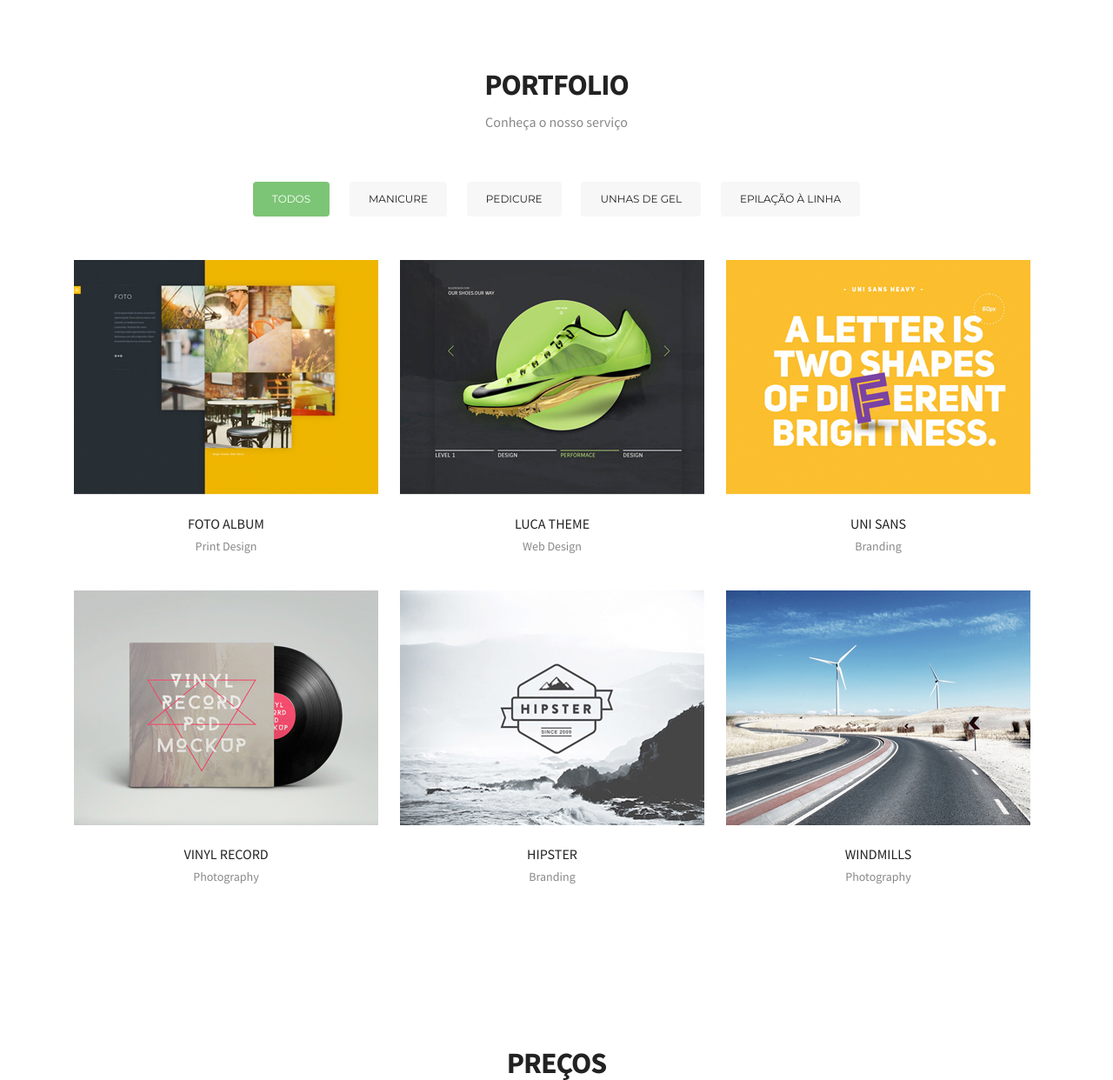
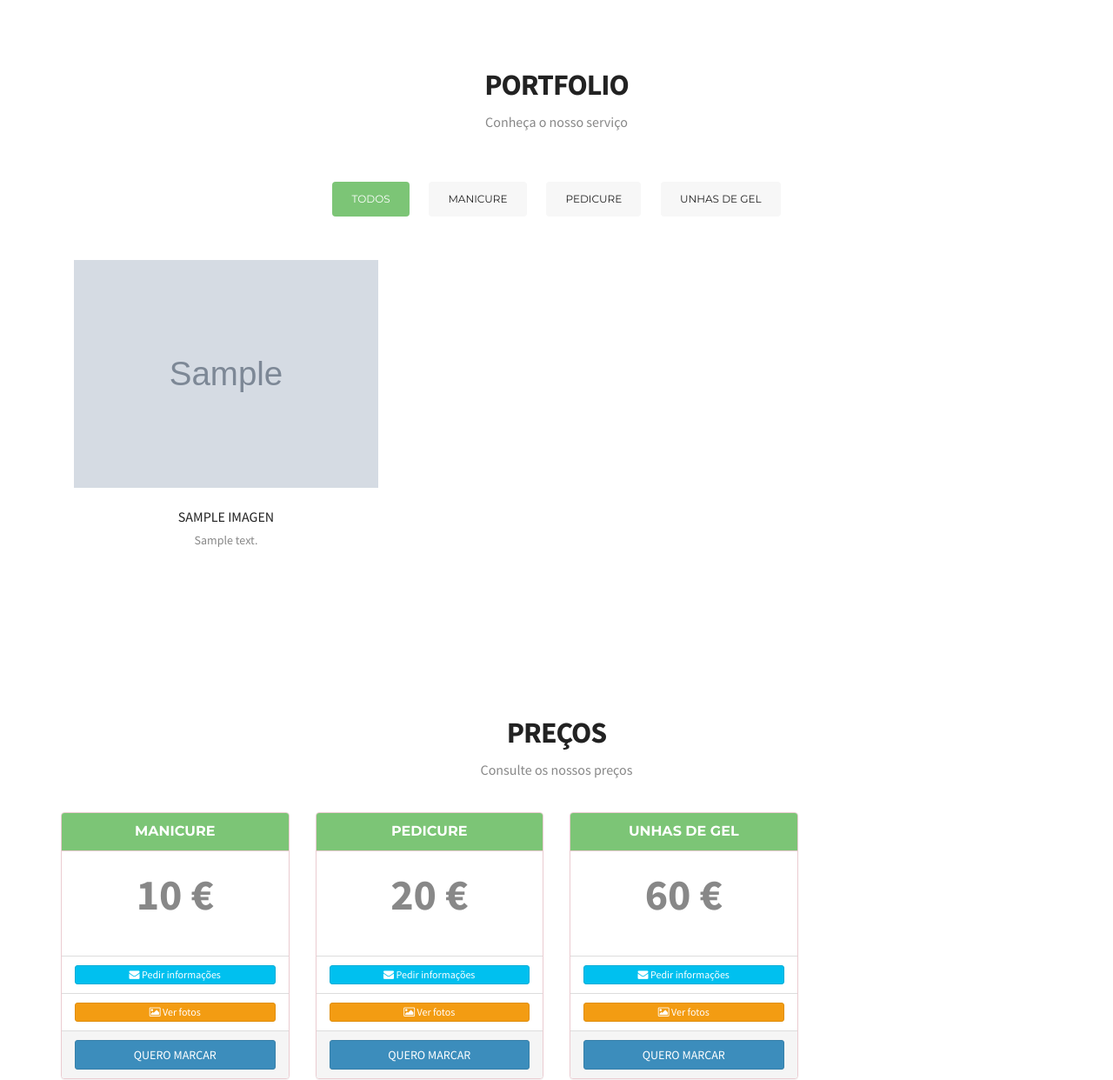
Before and after one commit to God9ps/salao, a PHP site: page / in a window 1280 px wide. Shown: the part 2400-3642 px from the top of the page at 87% size. Run offline with PHP 8.4, Linux system fonts and the light colour scheme; data comes from the database, SQL or seed files in the repository; tables that the repository leaves empty or names only in its code hold one stand-in row (values such as "Sample post"); grey boxes marked "Sample" are stand-in pictures.

Commit message:
Foi criada tabela de imagens e foi tornada dinâmica a página principal do site.

```diff
--- a/site/index.php
+++ b/site/index.php
@@ -38,8 +38,13 @@ if (empty ($_REQUEST ['pagina'])) {
         } else {
             $('.btnMarcacao').fadeOut();
         }
+        if($(window).scrollTop() + $(window).height() == $(document).height()) {
+            $('.btnMarcacao').fadeOut();
+        }
 
     });
+
+
 
     $(document).ready(function(e) {
         $('#test').scrollToFixed();
--- a/site/main.php
+++ b/site/main.php
@@ -1,7 +1,9 @@
 <?php
 include_once '../bd/BdMySQL.class.php';
 include_once '../bd/Servicos.class.php';
+include_once '../bd/Imagens.class.php';
 
+$rsImagem = new Imagem();
 $servico = new Servico();
 ?>
 
@@ -69,68 +71,26 @@ $servico = new Servico();
                             </div>
                             <!--/row-->
                         </div>
-                        <!--/item-->
-                        <div class="item">
-                            <div class="row">
-                                <div class="col-lg-12 col-md-12 col-sm-12 col-xs-12"><a href="#x"><img
-                                            src="img/carousel/img2.jpg" alt="Image" class="img-responsive"></a>
-                                </div>
 
-                            </div>
-                            <!--/row-->
-                        </div>
-                        <!--/item-->
-                        <div class="item">
-                            <div class="row">
+                        <?php
 
-                                <div class="col-lg-12 col-md-12 col-sm-12 col-xs-12"><a href="#x"><img
-                                            src="img/carousel/img3.jpg" alt="Image" class="img-responsive"></a>
-                                </div>
+                        $arrayImagem = $rsImagem->listarImagens();
+                        while ($rowImagem = $arrayImagem->fetch(PDO::FETCH_ASSOC)) {
 
-                            </div>
-                            <!--/row-->
-                        </div>
-                        <div class="item">
-                            <div class="row">
+                            echo "<div class='item'>";
+                            echo "<div class='row'>";
+                            echo "<div class='col-lg-12 col-md-12 col-sm-12 col-xs-12'>";
+                            echo "<a href='#'><img src='../img/{$rowImagem['imagem']}' alt='{$rowImagem['titulo']}' class='img-responsive'></a>";
+                            echo "</div>";
+                            echo "</div>";
+                            echo "</div>";
 
-                                <div class="col-lg-12 col-md-12 col-sm-12 col-xs-12"><a href="#x"><img
-                                            src="img/carousel/img4.jpg" alt="Image" class="img-responsive"></a>
-                                </div>
 
-                            </div>
-                            <!--/row-->
-                        </div>
+                        }
+                        ?>
 
-                        <div class="item">
-                            <div class="row">
 
-                                <div class="col-lg-12 col-md-12 col-sm-12 col-xs-12"><a href="#x"><img
-                                            src="img/carousel/img6.jpg" alt="Image" class="img-responsive"></a>
-                                </div>
 
-                            </div>
-                            <!--/row-->
-                        </div>
-                        <div class="item">
-                            <div class="row">
-
-                                <div class="col-lg-12 col-md-12 col-sm-12 col-xs-12"><a href="#x"><img
-                                            src="img/carousel/img7.jpg" alt="Image" class="img-responsive"></a>
-                                </div>
-
-                            </div>
-                            <!--/row-->
-                        </div>
-                        <div class="item">
-                            <div class="row">
-
-                                <div class="col-lg-12 col-md-12 col-sm-12 col-xs-12"><a href="#x"><img
-                                            src="img/carousel/img8.jpg" alt="Image" class="img-responsive"></a>
-                                </div>
-
-                            </div>
-                            <!--/row-->
-                        </div>
                     </div>
                 </div>
             </div>
@@ -191,45 +151,33 @@ $servico = new Servico();
         <div class="portfolioFilter">
             <ul class="Portfolio-nav wow fadeIn delay-02s">
                 <li><a href="#" data-filter="*" class="current">Todos</a></li>
-                <li><a href="#" data-filter=".branding">Manicure</a></li>
-                <li><a href="#" data-filter=".webdesign">Pedicure</a></li>
-                <li><a href="#" data-filter=".printdesign">Unhas de Gel</a></li>
-                <li><a href="#" data-filter=".photography">Epilação à linha</a></li>
+                <?php
+                    $array = $servico->listarServicos();
+                    while ($row = $array->fetch(PDO::FETCH_ASSOC)) {
+                        echo "<li><a href='#' data-filter='.{$row['id']}'>{$row['servico']}</a> </li>";
+                    }
+                ?>
             </ul>
         </div>
+    </div>
 
-    </div>
     <div class="portfolioContainer wow fadeInUp delay-04s">
-        <div class=" Portfolio-box printdesign">
-            <a href="#"><img src="img/Portfolio-pic1.jpg" alt=""></a>
-            <h3>Foto Album</h3>
-            <p>Print Design</p>
-        </div>
-        <div class="Portfolio-box webdesign">
-            <a href="#"><img src="img/Portfolio-pic2.jpg" alt=""></a>
-            <h3>Luca Theme</h3>
-            <p>Web Design</p>
-        </div>
-        <div class=" Portfolio-box branding">
-            <a href="#"><img src="img/Portfolio-pic3.jpg" alt=""></a>
-            <h3>Uni Sans</h3>
-            <p>Branding</p>
-        </div>
-        <div class=" Portfolio-box photography">
-            <a href="#"><img src="img/Portfolio-pic4.jpg" alt=""></a>
-            <h3>Vinyl Record</h3>
-            <p>Photography</p>
-        </div>
-        <div class=" Portfolio-box branding">
-            <a href="#"><img src="img/Portfolio-pic5.jpg" alt=""></a>
-            <h3>Hipster</h3>
-            <p>Branding</p>
-        </div>
-        <div class=" Portfolio-box photography">
-            <a href="#"><img src="img/Portfolio-pic6.jpg" alt=""></a>
-            <h3>Windmills</h3>
-            <p>Photography</p>
-        </div>
+        <?php
+
+        $arrayImagem = $rsImagem->listarImagens();
+        while ($rowImagem = $arrayImagem->fetch(PDO::FETCH_ASSOC)) {
+        /*$n = sizeof($rowImagem);
+        $random_keys=array_rand($rowImagem,$n);
+
+        foreach ($random_keys as $value){*/
+            echo "<div class=' Portfolio-box {$rowImagem['id_servico']}'>";
+                echo "<a href='#'><img src='../img/{$rowImagem['imagem']}' class='img-responsive' alt=''></a>";
+                echo "<h3>{$rowImagem['titulo']}</h3>";
+                echo "<p>{$rowImagem['descricao']}</p>";
+            echo "</div>";
+        }
+        ?>
+
     </div>
 </section><!--main-section-end-->
 
```
Also changed, not shown: bd/Imagens.class.php (added, +284 -0 lines), img/gel1.jpg (added), img/gel2.jpg (added), img/gel3.jpg (added), img/manicura1.jpg (added), img/manicura2.jpg (added), img/micro1.jpg (added), img/micro2.jpg (added), img/micro3.jpg (added), img/micro4.jpg (added), img/pedicura1.jpg (added), img/pedicura2.jpg (added), img/pedicura3.jpg (added).
